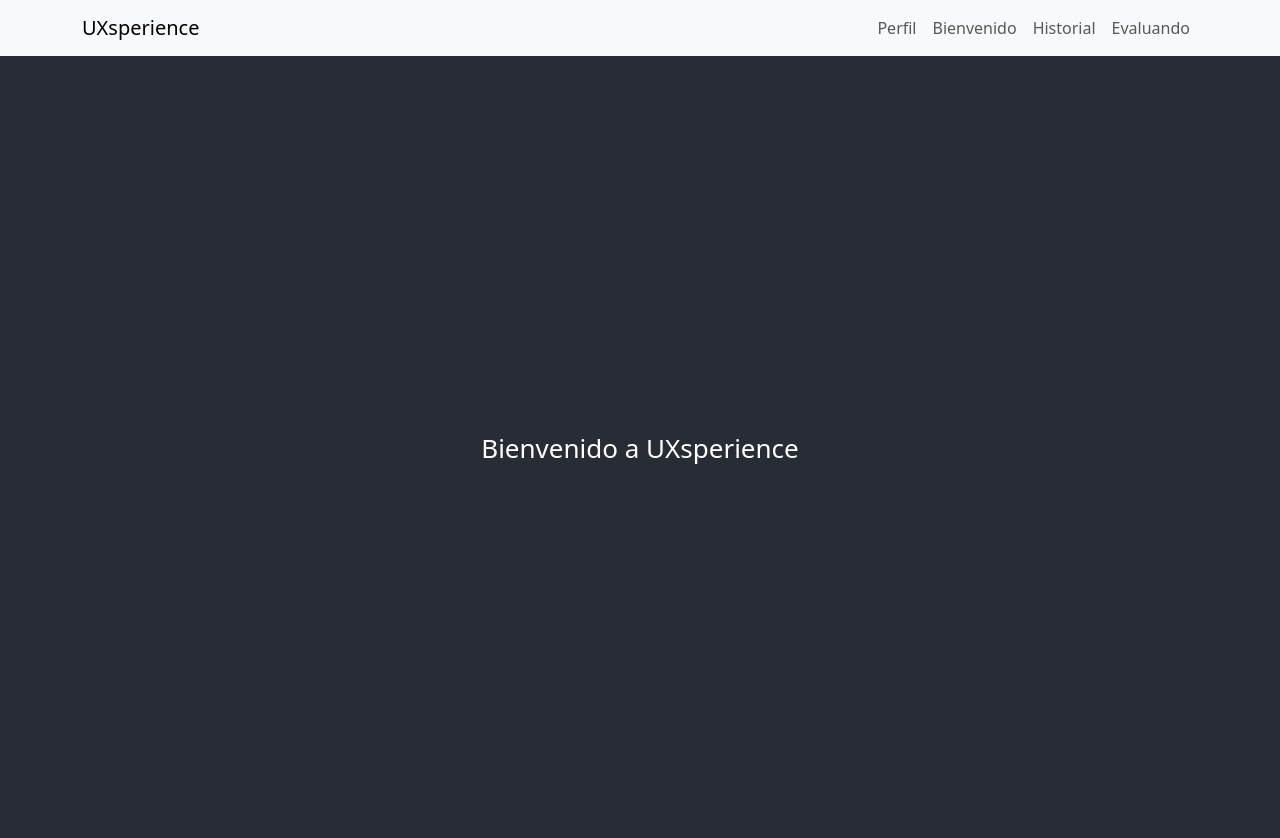
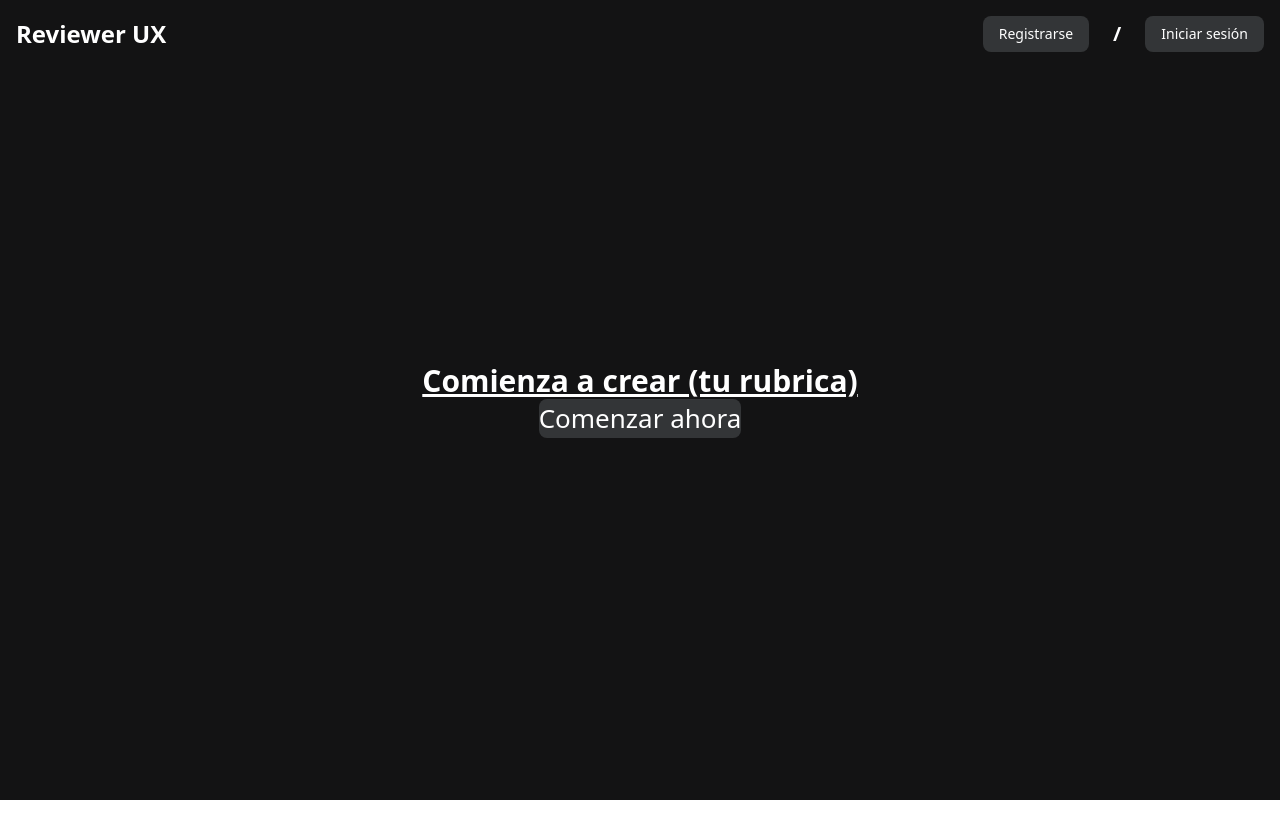
Before and after one commit to AbiCL143/uxproject, a React (Create React App) app: page / in a window 1280 px wide. Shown: the top 838 px of the page. After the commit the page ends 800 px from the top, so only its background shows below. Built offline with nearby package versions, Linux system fonts and the light colour scheme.

Commit message:
instalacion de  herramientas y creacion de navar

```diff
--- /dev/null
+++ b/postcss.config.js
@@ -0,0 +1,6 @@
+module.exports = {
+  plugins: {
+    tailwindcss: {},
+    autoprefixer: {},
+  },
+}
--- a/src/App.css
+++ b/src/App.css
@@ -14,7 +14,7 @@
 }
 
 .App-header {
-  background-color: #282c34;
+  background-color: #131314;
   min-height: 100vh;
   display: flex;
   flex-direction: column;
--- a/src/App.js
+++ b/src/App.js
@@ -1,16 +1,22 @@
-import logo from './logo.svg';
 import './App.css';
 import NavBar from './components/NavBar';  // Asegúrate de la ruta correcta
 
+
 function App() {
   return (
+    <body className='bg-fondo'>
     <div className="App">
       <NavBar />
       {/* Aquí puedes añadir otros componentes o contenido */}
       <header className="App-header">
-        <p>Bienvenido a UXsperience</p>
+          <h1 class="text-3xl font-bold underline">
+       Comienza a crear (tu rubrica)
+      </h1>
+      <button type='button' className='bg-botones rounded-lg hover:bg-opacity-90 active:bg-opacity-80 transition-colors duration-300 ease-in-out'>Comenzar ahora</button>
+
       </header>
     </div>
+    </body>
   );
 }
 
--- a/src/components/NavBar.js
+++ b/src/components/NavBar.js
@@ -1,26 +1,24 @@
 // src/components/NavBar.js
 import React from 'react';
-import { Navbar, Nav, Container } from 'react-bootstrap';
 
 const NavBar = () => {
   return (
-    <Navbar bg="light" expand="lg">
-      <Container>
-        {/* UXsperience a la izquierda */}
-        <Navbar.Brand href="#home">UXsperience</Navbar.Brand>
 
-        <Navbar.Toggle aria-controls="basic-navbar-nav" />
-        <Navbar.Collapse id="basic-navbar-nav">
-          {/* Links a la derecha */}
-          <Nav className="ms-auto">
-            <Nav.Link href="#perfil">Perfil</Nav.Link>
-            <Nav.Link href="#perfil">Bienvenido</Nav.Link>
-            <Nav.Link href="#historial">Historial</Nav.Link>
-            <Nav.Link href="#evaluando">Evaluando</Nav.Link>
-          </Nav>
-        </Navbar.Collapse>
-      </Container>
-    </Navbar>
+
+<nav class="bg-fondo fixed w-full z-20 top-0 start-0">
+  <div class="max-w-screen-xl flex flex-wrap items-center justify-between mx-auto p-4">
+    <a href="https://flowbite.com/" class="flex items-center space-x-3 rtl:space-x-reverse">
+      <span class="self-center text-2xl font-semibold whitespace-nowrap text-white">Reviewer UX</span>
+    </a>
+    <div class="flex md:order-2 space-x-6 rtl:space-x-reverse items-center">
+      <button type="button" class="text-white bg-botones hover:bg-opacity-40 active:bg-opacity-20 font-medium rounded-lg text-sm px-4 py-2 text-center">Registrarse</button>
+      <p class="text-white text-xl font-semibold">/</p>
+      <button type="button" class="text-white bg-botones hover:bg-opacity-40 active:bg-opacity-20 font-medium rounded-lg text-sm px-4 py-2 text-center">Iniciar sesión</button>
+    </div>
+  </div>
+</nav>
+
+
   );
 };
 
--- a/src/index.css
+++ b/src/index.css
@@ -1,13 +1,6 @@
-body {
-  margin: 0;
-  font-family: -apple-system, BlinkMacSystemFont, 'Segoe UI', 'Roboto', 'Oxygen',
-    'Ubuntu', 'Cantarell', 'Fira Sans', 'Droid Sans', 'Helvetica Neue',
-    sans-serif;
-  -webkit-font-smoothing: antialiased;
-  -moz-osx-font-smoothing: grayscale;
-}
-
-code {
-  font-family: source-code-pro, Menlo, Monaco, Consolas, 'Courier New',
-    monospace;
-}
+@tailwind base;
+@tailwind components;
+@tailwind utilities;
+/* index.css */
+@import 'tailwindcss/tailwind.css';
+@import 'flowbite';
--- a/src/index.js
+++ b/src/index.js
@@ -3,9 +3,7 @@ import ReactDOM from 'react-dom/client';
 import './index.css';
 import App from './App';
 import reportWebVitals from './reportWebVitals';
-import 'bootstrap/dist/css/bootstrap.min.css';
-
-
+import 'flowbite';
 const root = ReactDOM.createRoot(document.getElementById('root'));
 root.render(
   <React.StrictMode>
--- /dev/null
+++ b/tailwind.config.js
@@ -0,0 +1,21 @@
+const flowbite = require("flowbite-react/tailwind");
+/** @type {import('tailwindcss').Config} */
+module.exports = {
+  content: [
+    "./src/**/*.{js,ts,jsx,tsx}",
+    "./node_modules/flowbite/**/*.js",
+    flowbite.content(),
+  ],
+  theme: {
+    extend: {
+      colors:{
+        'fondo': '#131314',
+        'cards': '#1E1F20 ',
+        'botones': '#333537'
+      }
+    },
+  },
+  plugins: [
+    require('flowbite/plugin'),
+  ],
+}
```
Also changed, not shown: package.json (+13 -2 lines), 1 other file (tests, documents, lock files or other folders).
